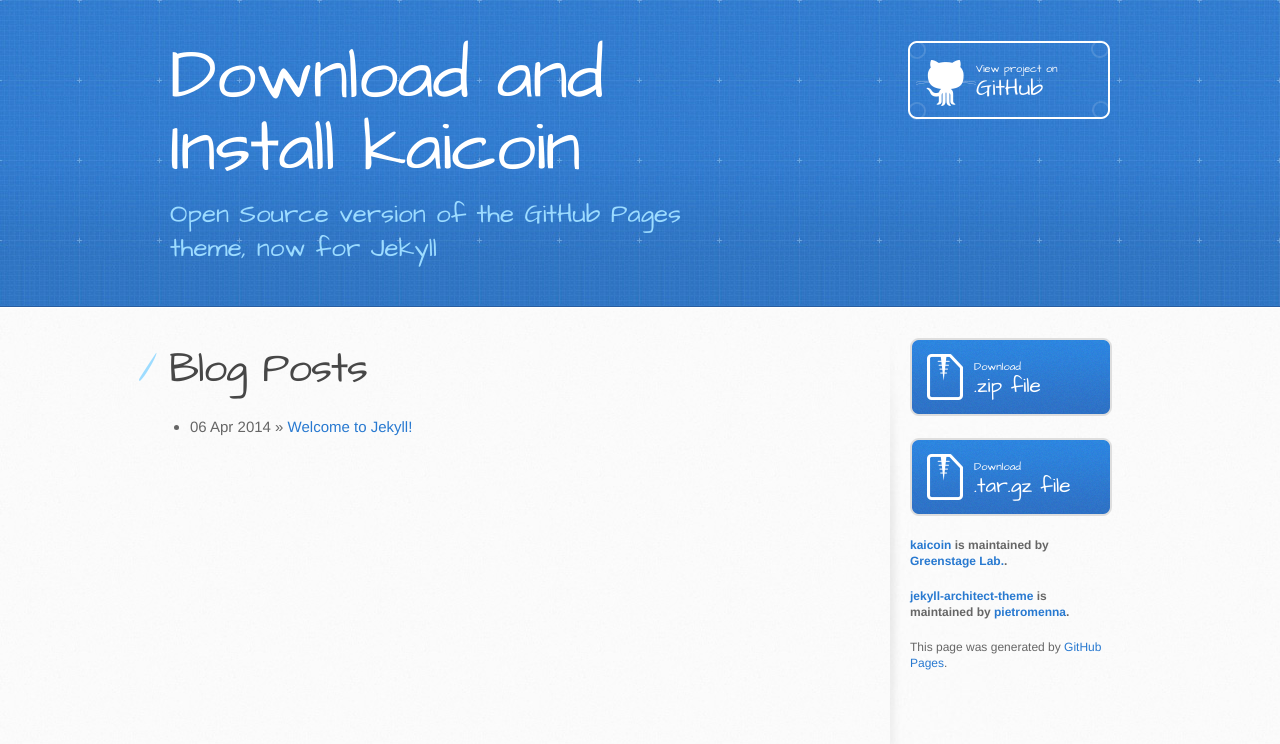
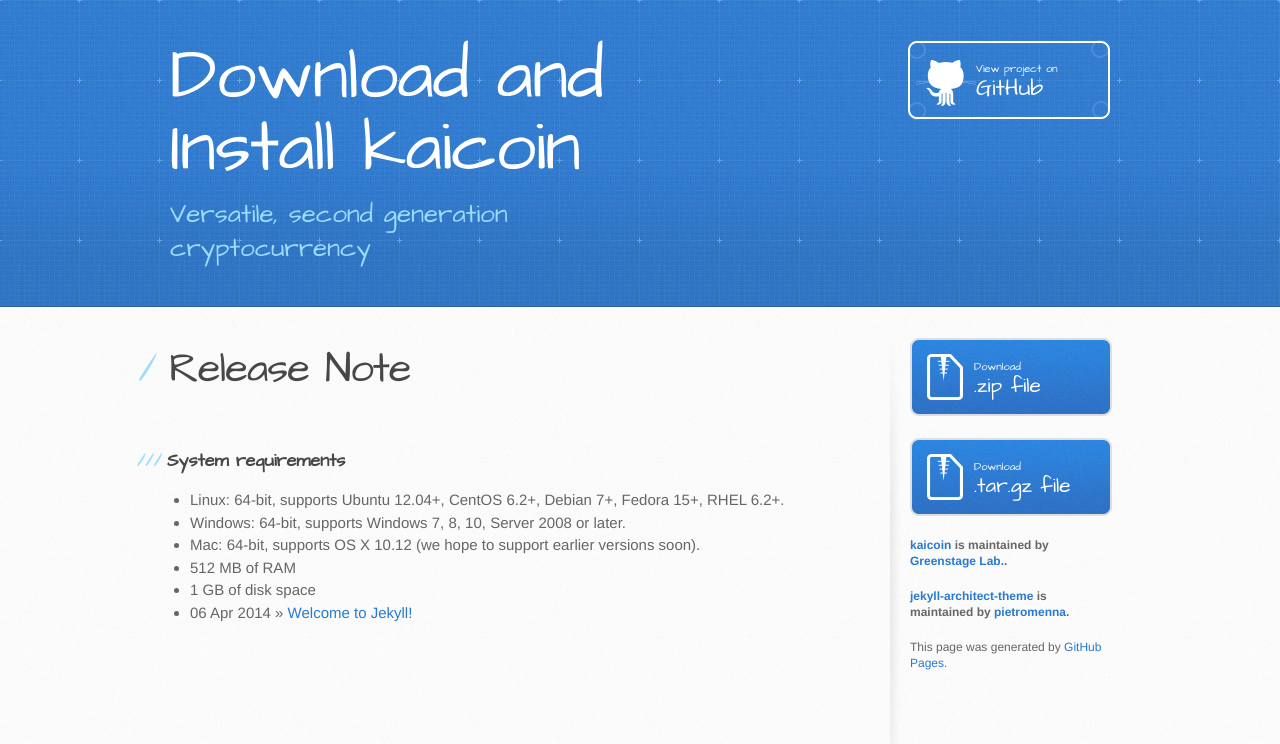
Before and after one commit to kaicoin-io/kaicoin-io.github.com, a Jekyll site: the page built from index.html, in a window 1280 px wide. Shown: the top 744 px of the page. Built offline with Jekyll 4.4.1, drawn with Linux system fonts in a browser that asks for light colours.

```diff
--- a/_layouts/default.html
+++ b/_layouts/default.html
@@ -20,7 +20,7 @@
     <header>
       <div class="inner">
         <h1> {{ site.name }} </h1>
-        <h2>Open Source version of the GitHub Pages theme, now for Jekyll</h2>
+        <h2>Versatile, second generation cryptocurrency</h2>
         <a href="https://github.com/kaicoin-io" class="button"><small>View project on</small> GitHub</a>
       </div>
     </header>
@@ -34,11 +34,11 @@
         </section>
 
         <aside id="sidebar">
-          <a href="kaicoin-windows-x64.zip" class="button">
+          <a href="/file/kaicoin-2002-windows-x64.zip" class="button">
             <small>Download</small>
             .zip file
           </a>
-          <a href="kaicoin-linux-x64.tar.gz" class="button">
+          <a href="/file/kaicoin-2002-linux-x64.tar.gz" class="button">
             <small>Download</small>
             .tar.gz file
           </a>
--- a/index.html
+++ b/index.html
@@ -4,8 +4,15 @@
 ---
 
 <div id="home">
-  <h1>Blog Posts</h1>
+  <h1>Release Note</h1>
+  <br>
+  <h3>System requirements</h3>
   <ul class="posts">
+    <li>Linux: 64-bit, supports Ubuntu 12.04+, CentOS 6.2+, Debian 7+, Fedora 15+, RHEL 6.2+.</li>
+    <li>Windows: 64-bit, supports Windows 7, 8, 10, Server 2008 or later.</li>
+    <li>Mac: 64-bit, supports OS X 10.12 (we hope to support earlier versions soon).</li>
+    <li>512 MB of RAM</li>
+    <li>1 GB of disk space</li>
     {% for post in site.posts %}
       <li><span>{{ post.date | date_to_string }}</span> &raquo; <a href="{{ site.baseurl }}{{ post.url }}">{{ post.title }}</a></li>
     {% endfor %}
```
Also changed, not shown: 1 other file.
